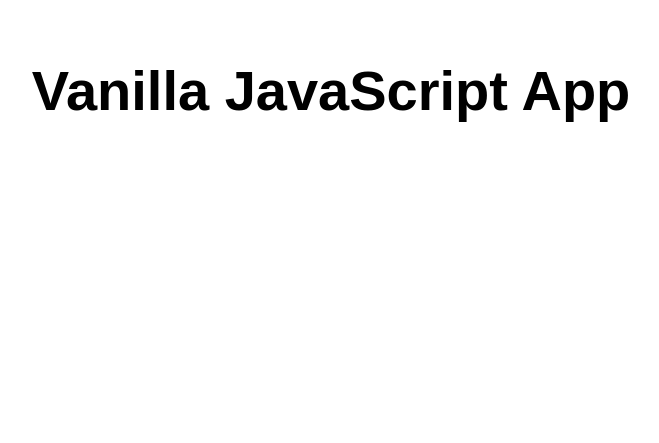
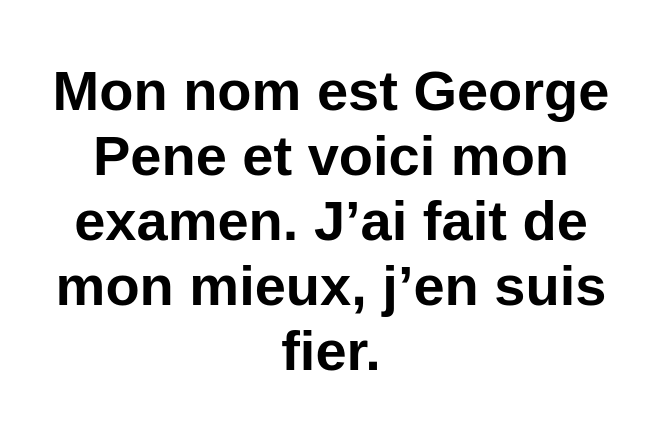
Before and after one commit to GeorgePene/webstaticExam, a website: page src/index.html in a window 1280 px wide. Shown: the whole page, without its empty margins (309-968 px from the left). Drawn offline with Linux system fonts and the light colour scheme.

Commit message:
Update index.html

```diff
--- a/src/index.html
+++ b/src/index.html
@@ -10,7 +10,7 @@
 
 <body>
   <main>
-    <h1>Vanilla JavaScript App</h1>
+    <h1>Mon nom est George Pene et voici mon examen. J’ai fait de mon mieux, j’en suis fier. </h1>
   </main>
 </body>
 
```
